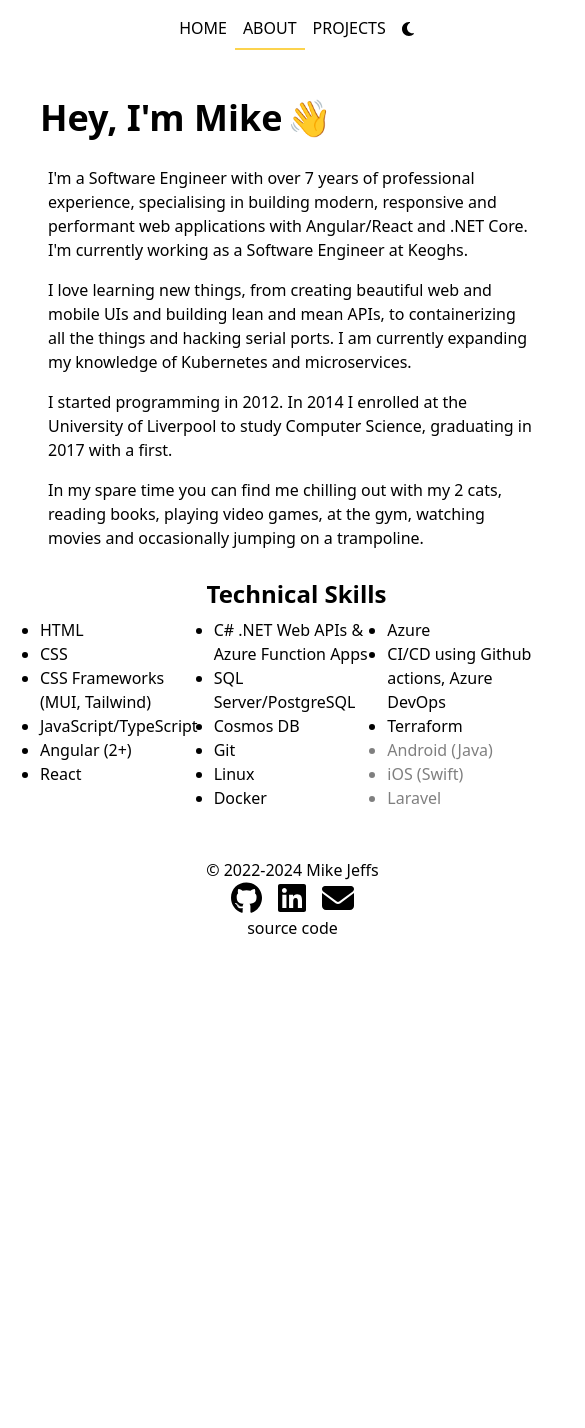
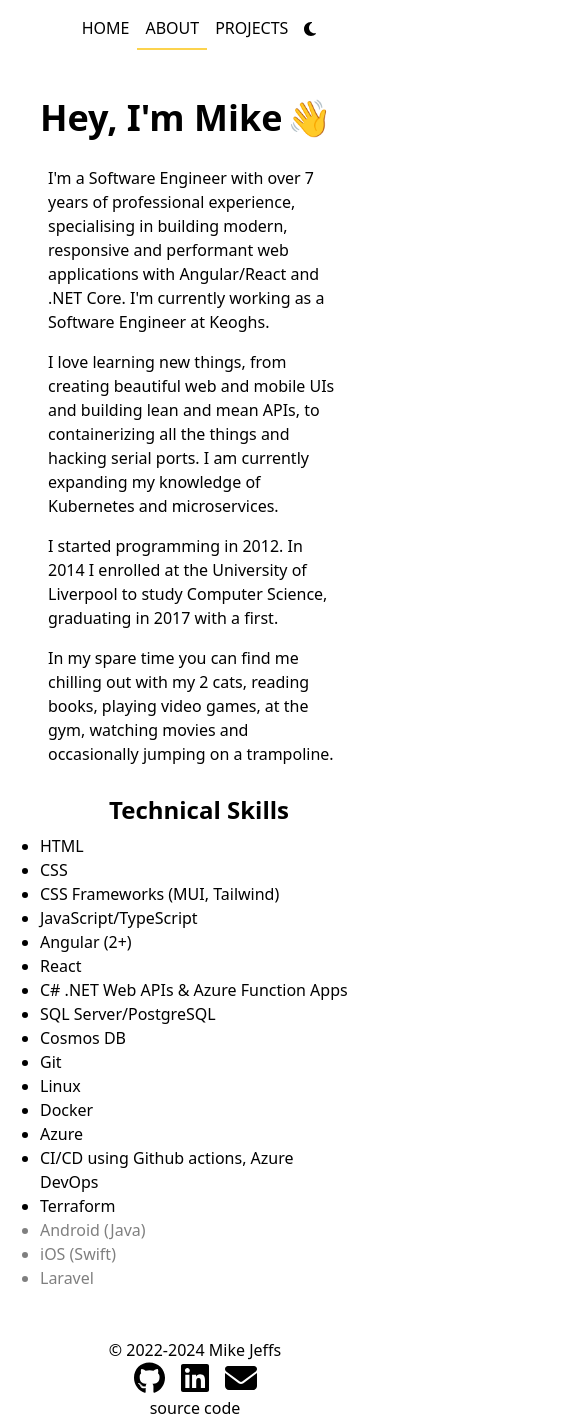
Before and after one commit to mj3f/personal-website, a Next.js app: page /about in a window 390 px wide. Shown: the whole page, 585 px wide, since content can reach past the window. Before the commit the page ends 948 px from the top, so only its background shows below. Built offline with nearby package versions, Linux system fonts and the light colour scheme.

Commit message:
fix: fixed about page taking not resizing on smaller screen sizes.

```diff
--- a/pages/about.tsx
+++ b/pages/about.tsx
@@ -29,10 +29,10 @@ export default function About() {
                         </div>
                     </div>
                 </div>
-                <section className="flex flex-col pt-5 w-full">
+                <div className="flex flex-col pt-5 w-full">
                     <p className="text-2xl md:text-4xl pl-2 pb-2 font-semibold text-center">Technical Skills</p>
                     <div className="flex justify-evenly">
-                        <ul className="list-disc columns-3">
+                        <ul className="list-disc columns-1 md:columns-3">
                             <li>HTML</li>
                             <li>CSS</li>
                             <li>CSS Frameworks (MUI, Tailwind)</li>
@@ -53,7 +53,7 @@ export default function About() {
                             <li className="opacity-50">Laravel</li>
                         </ul>
                     </div>
-                </section>
+                </div>
             </ContentPageLayout>
         </Layout>
     );
```
